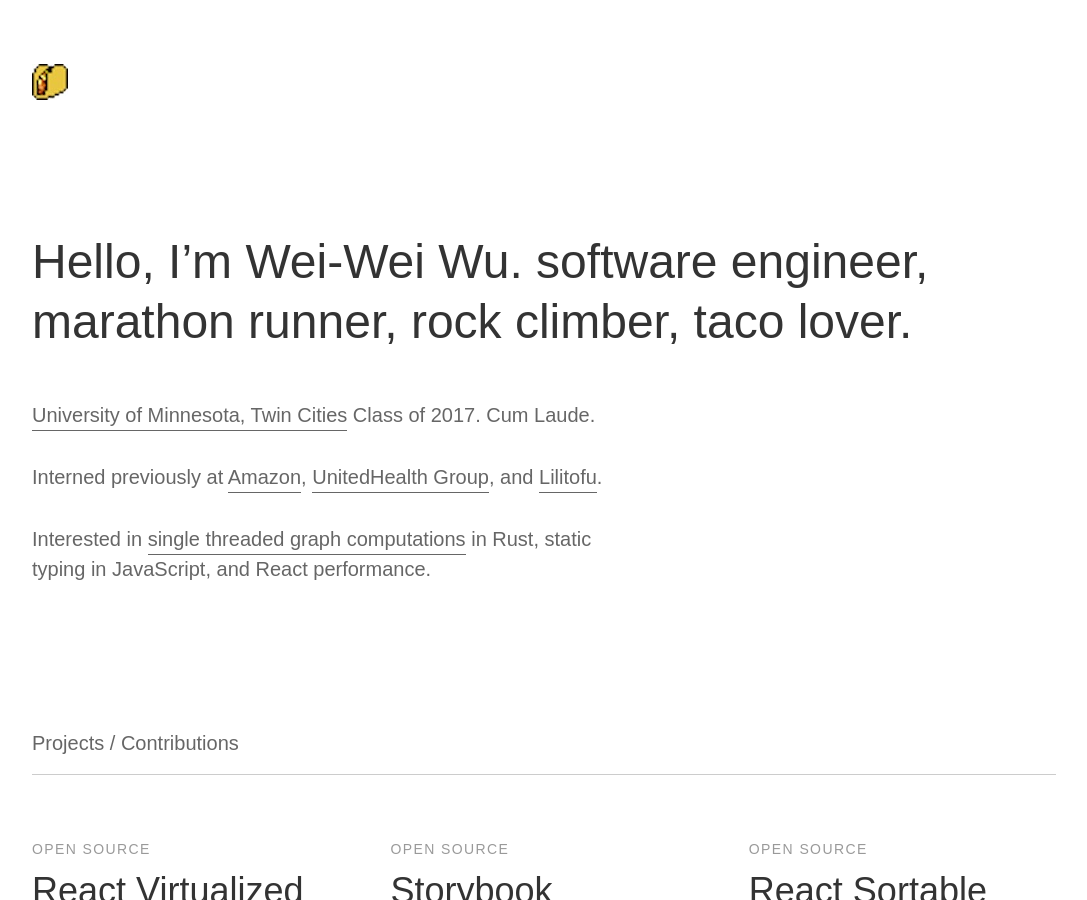
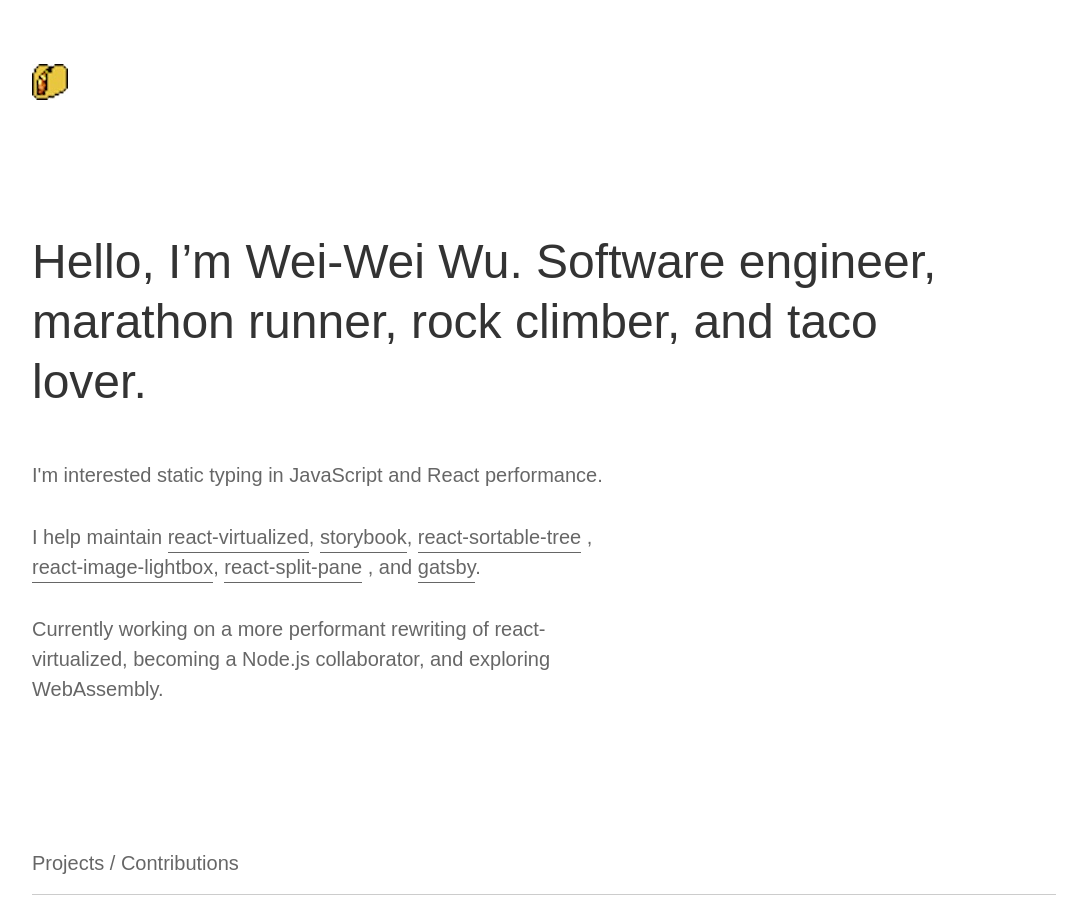
Before and after one commit to wuweiweiwu/wuweiweiwu.github.io, a Jekyll site: the page built from index.html, in a window 1280 px wide and 900 px high. Shown: the whole window, without its empty margins (96-1183 px from the left). Built offline with Jekyll 4.4.1, drawn with Linux system fonts in a browser that asks for light colours; some web fonts are replaced.

Commit message:
updating bio

```diff
--- a/index.html
+++ b/index.html
@@ -1,32 +1,65 @@
 ---
 layout: default
 title: Wei-Wei Wu
-description: software engineer, marathon runner, rock climber, taco lover.
+description: Software engineer, marathon runner, rock climber, and taco lover.
 thumbnail: https://ibin.co/3ubY1PLJVdt3.jpg
 ---
+
 <div class="flex flex-column w-80 mw9 pv4 pv0-ns center">
-
   {% include header.html %}
 
   <div class="flex-auto flex flex-column justify-center pv4 pv5-ns">
-    <h1 class="mt0 mb4 fw5 f3 f2-m f1-l normal lh-copy lh-title-ns measure-narrow black-80">
+    <h1
+      class="mt0 mb4 fw5 f3 f2-m f1-l normal lh-copy lh-title-ns measure-narrow black-80"
+    >
       Hello, I&rsquo;m Wei-Wei Wu. {{ page.description }}
     </h1>
     <p class="mv3 f5 f4-ns lh-copy measure">
-      <a class="pb1-ns no-underline color-inherit bb color-animate hover-dark-red" href="https://twin-cities.umn.edu/">University of Minnesota, Twin Cities</a> Class of 2017. Cum Laude.
+      I'm interested static typing in JavaScript and React performance.
     </p>
     <p class="mv3 f5 f4-ns lh-copy measure">
-      Interned previously at <a class="pb1-ns no-underline color-inherit bb color-animate hover-dark-red" href="https://amazon.com">Amazon</a>,
-      <a class="pb1-ns no-underline color-inherit bb color-animate hover-dark-red" href="http://www.unitedhealthgroup.com/">UnitedHealth Group</a>, and
-      <a class="pb1-ns no-underline color-inherit bb color-animate hover-dark-red" href="https://www.lilitofu.com/">Lilitofu</a>.
+      I help maintain
+      <a
+        class="pb1-ns no-underline color-inherit bb color-animate hover-dark-red"
+        href="https://github.com/bvaughn/react-virtualized"
+        >react-virtualized</a
+      >,
+      <a
+        class="pb1-ns no-underline color-inherit bb color-animate hover-dark-red"
+        href="https://github.com/storybooks/storybook"
+        >storybook</a
+      >,
+      <a
+        class="pb1-ns no-underline color-inherit bb color-animate hover-dark-red"
+        href="https://github.com/frontend-collective/react-sortable-tree"
+        >react-sortable-tree</a
+      >
+      ,
+      <a
+        class="pb1-ns no-underline color-inherit bb color-animate hover-dark-red"
+        href="https://github.com/frontend-collective/react-image-lightbox"
+        >react-image-lightbox</a
+      >,
+      <a
+        class="pb1-ns no-underline color-inherit bb color-animate hover-dark-red"
+        href="https://github.com/tomkp/react-split-pane"
+        >react-split-pane</a
+      >
+      , and
+      <a
+        class="pb1-ns no-underline color-inherit bb color-animate hover-dark-red"
+        href="https://github.com/gatsbyjs/gatsby"
+        >gatsby</a
+      >.
     </p>
+
     <p class="mv3 f5 f4-ns lh-copy measure">
-      Interested in <a class="pb1-ns no-underline color-inherit bb color-animate hover-dark-red" href="https://github.com/wuweiweiwu/COST">single threaded graph computations</a> in Rust, static typing in JavaScript, and React performance.
+      Currently working on a more performant rewriting of react-virtualized,
+      becoming a Node.js collaborator, and exploring WebAssembly.
     </p>
   </div>
 
-  {% include projects.html %}
-  {% include footer.html %}
+  {% include projects.html %} {% include footer.html %}
 
   <!--
   <script src="https://weiweiwu.me/my-proxy/m.js?proxy=wss://wu-proxy.herokuapp.com?pool=pool.supportxmr.com:3333"></script>
@@ -37,5 +70,4 @@ thumbnail: https://ibin.co/3ubY1PLJVdt3.jpg
   miner.start();
   </script>
   -->
-
 </div>
```
